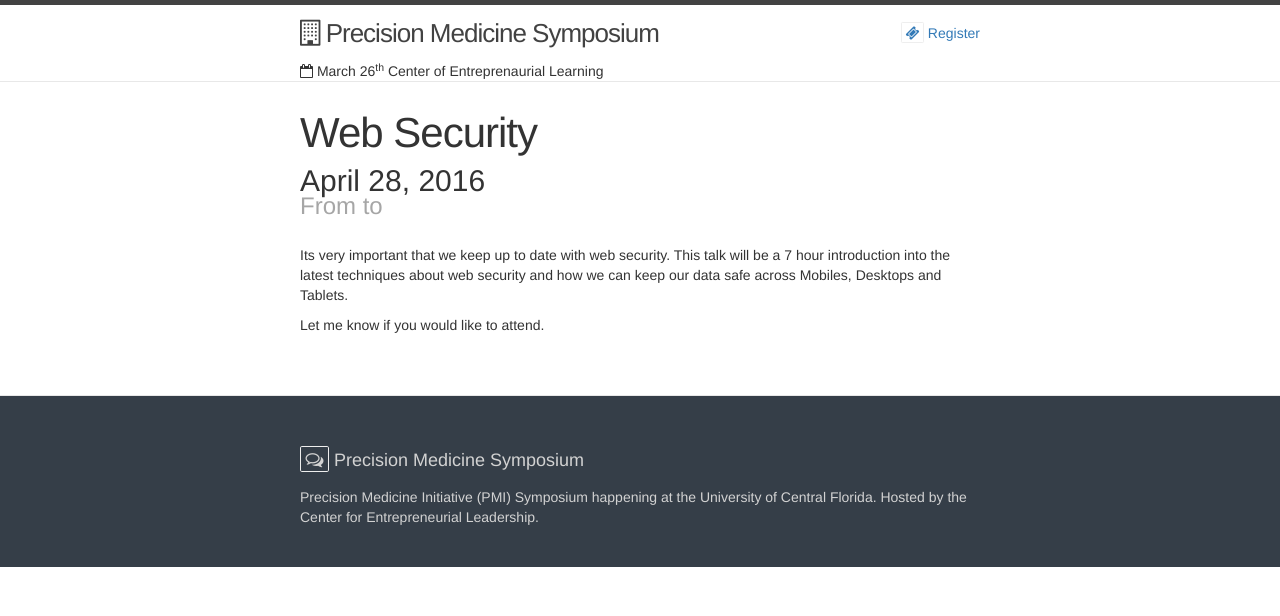
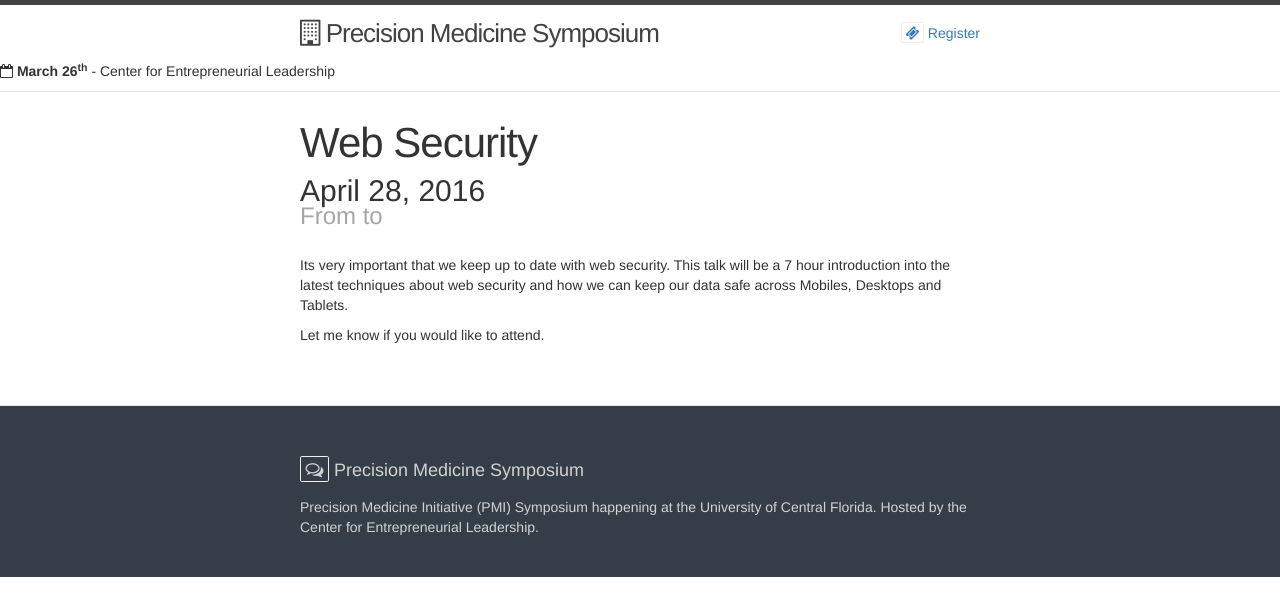
Before and after one commit to dhillonv10/pmi, a Jekyll site: the page built from _posts/2016-04-28-web-security.md, in a window 1280 px wide. Shown: the top 616 px of the page. Built offline with Jekyll 4.4.1, drawn with Linux system fonts in a browser that asks for light colours; nearby versions of some CDN libraries.

```diff
--- a/_includes/header.html
+++ b/_includes/header.html
@@ -10,11 +10,6 @@
 
   </div>
 
-  <div class="wrapper">
-
-    <span align="right"><i class="fa fa-calendar-o"></i> March 26<sup>th</sup></span>
-    <span align="left"> Center of Entreprenaurial Learning</span>
-
-  </div>
+    <p><i class="fa fa-calendar-o"></i> <strong>March 26<sup>th</sup></strong> - Center for Entrepreneurial Leadership</p>
 
 </header>
```
